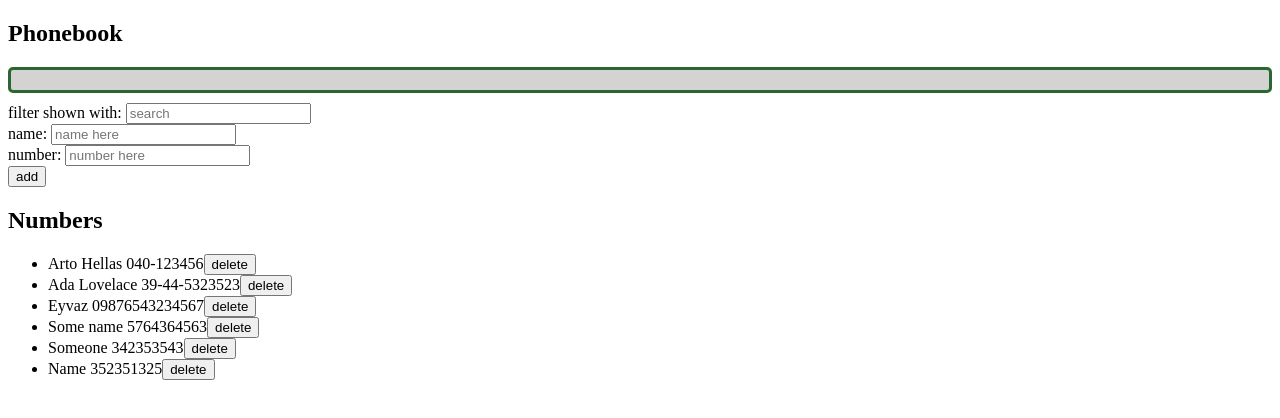
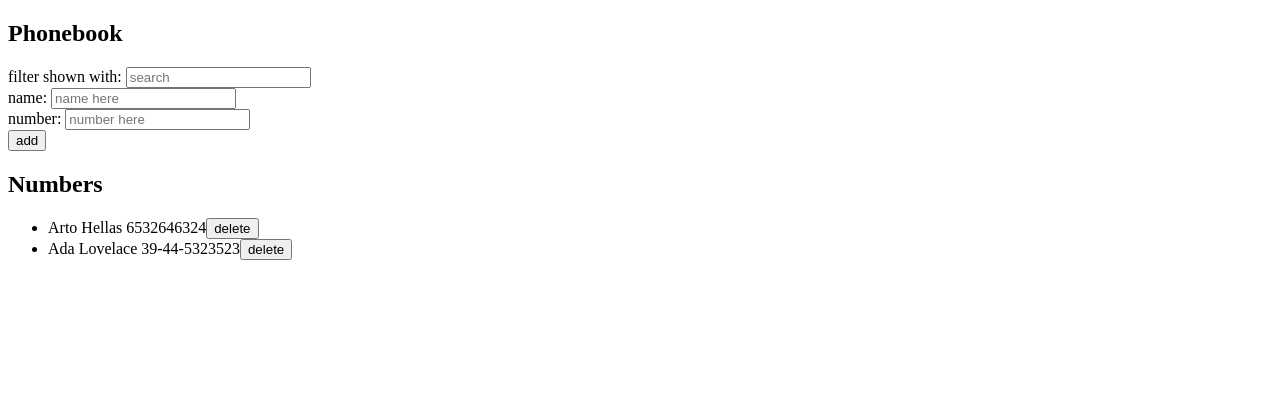
Before and after one commit to CodeLaMat/UH_FullStack, a React (Create React App) app in the folder Part2/phonebook/: page / in a window 1280 px wide. Shown: the top 418 px of the page. Built offline with nearby package versions, Linux system fonts and the light colour scheme; data requests are answered from the project's data file.

Commit message:
adds completed 2.17 exercise from Part2

```diff
--- a/Part2/phonebook/db.json
+++ b/Part2/phonebook/db.json
@@ -2,33 +2,13 @@
   "persons": [
     {
       "name": "Arto Hellas",
-      "number": "040-123456",
+      "number": "6532646324",
       "id": 1
     },
     {
       "name": "Ada Lovelace",
       "number": "39-44-5323523",
       "id": 2
-    },
-    {
-      "name": "Eyvaz",
-      "number": "09876543234567",
-      "id": 3
-    },
-    {
-      "name": "Some name",
-      "number": "5764364563",
-      "id": 4
-    },
-    {
-      "name": "Someone",
-      "number": "342353543",
-      "id": 5
-    },
-    {
-      "name": "Name",
-      "number": "352351325",
-      "id": 6
     }
   ]
 }
--- a/Part2/phonebook/src/App.js
+++ b/Part2/phonebook/src/App.js
@@ -10,7 +10,8 @@ const App = () => {
   const [newName, setNewName] = useState("");
   const [newNumber, setNewNumber] = useState("");
   const [personInSearch, setPersonInSearch] = useState("");
-  const [errorMessage, setErrorMessage] = useState("");
+  const [errorMessage, setErrorMessage] = useState(null);
+  const [confirmationMessage, setConfirmationMessage] = useState(null);
 
   useEffect(() => {
     contactService.getAll().then((initialContacts) => {
@@ -42,9 +43,14 @@ const App = () => {
     if (personExists) {
       const personToUpdate = persons.find((person) => person.name === newName);
       const changedContact = { ...personToUpdate, number: newNumber };
-      alert(
+      const confirmUpdate = window.confirm(
         `${newName} is already added to the phonebook. Would you like to update the number?`
       );
+      if (confirmUpdate) {
+        setConfirmationMessage(`Phone number of ${newName} has been updated`);
+        setTimeout(() => {
+          setConfirmationMessage(null);
+        }, 5000);
         contactService
           .update(personToUpdate.id, changedContact)
           .then((returnedContact) => {
@@ -56,16 +62,25 @@ const App = () => {
             );
             setNewName("");
             setNewNumber("");
+          })
+          .catch((error) => {
+            setErrorMessage(
+              `Information of ${newName} has already been deleted from the phonebook`
+            );
+            setTimeout(() => {
+              setErrorMessage(null);
+            }, 5000);
           });
+      }
     } else {
       const newPerson = { name: newName, number: newNumber };
       contactService.create(newPerson).then((returnedContact) => {
         setPersons(persons.concat(returnedContact));
-        setErrorMessage(`Added '${newName}' to the phonebook`);
+        setConfirmationMessage(`Added '${newName}' to the phonebook`);
 
         setTimeout(() => {
-          setErrorMessage(null);
-        }, 50000);
+          setConfirmationMessage(null);
+        }, 5000);
 
         setNewName("");
         setNewNumber("");
@@ -75,17 +90,29 @@ const App = () => {
 
   const deleteContact = (id) => {
     const contact = persons.find((person) => person.id === id);
-    const confirmDeletion = window.confirm(`Delete ${contact.name}?`);
+    const confirmDeletion = window.confirm(
+      `Delete ${contact.name} from the phonebook?`
+    );
     if (confirmDeletion) {
+      setConfirmationMessage(
+        `The contact '${contact.name}' is removed from the phonebook`
+      );
+      setTimeout(() => {
+        setConfirmationMessage(null);
+      }, 5000);
       contactService
         .remove(contact.id)
         .then(() => {
           setPersons(persons.filter((person) => person.id !== id));
         })
         .catch((error) => {
-          alert(
+          setErrorMessage(
             `The contact '${contact.name}' was already deleted from server`
           );
+          setTimeout(() => {
+            setErrorMessage(null);
+          }, 5000);
+
           setPersons(persons.filter((person) => person.id !== id));
         });
     }
@@ -94,7 +121,10 @@ const App = () => {
   return (
     <div>
       <h2>Phonebook</h2>
-      <Notification message={errorMessage} />
+      <Notification
+        message={errorMessage ? errorMessage : confirmationMessage}
+        messageType={errorMessage ? "error" : "confirmation"}
+      />{" "}
       <div>
         <Filter searchHandler={searchHandler} />
       </div>
--- a/Part2/phonebook/src/components/Notification.js
+++ b/Part2/phonebook/src/components/Notification.js
@@ -1,9 +1,13 @@
-const Notification = ({ message }) => {
+const Notification = ({ message, messageType }) => {
   if (message === null) {
     return null;
   }
 
-  return <div className="error">{message}</div>;
+  return (
+    <div className={messageType === "error" ? "error" : "confirmation"}>
+      {message}
+    </div>
+  );
 };
 
 export default Notification;
--- a/Part2/phonebook/src/index.css
+++ b/Part2/phonebook/src/index.css
@@ -1,3 +1,15 @@
+.confirmation {
+  color: rgb(43, 102, 48);
+  font-weight: 800;
+  background: lightgrey;
+  font-size: 20px;
+  border: 3px solid;
+  border-radius: 5px;
+  border-color: rgb(43, 102, 48);
+  padding: 10px;
+  margin-bottom: 10px;
+}
+
 .error {
   color: rgb(43, 102, 48);
   font-weight: 800;
```
Lines whose indentation alone changed are shown as unchanged.
